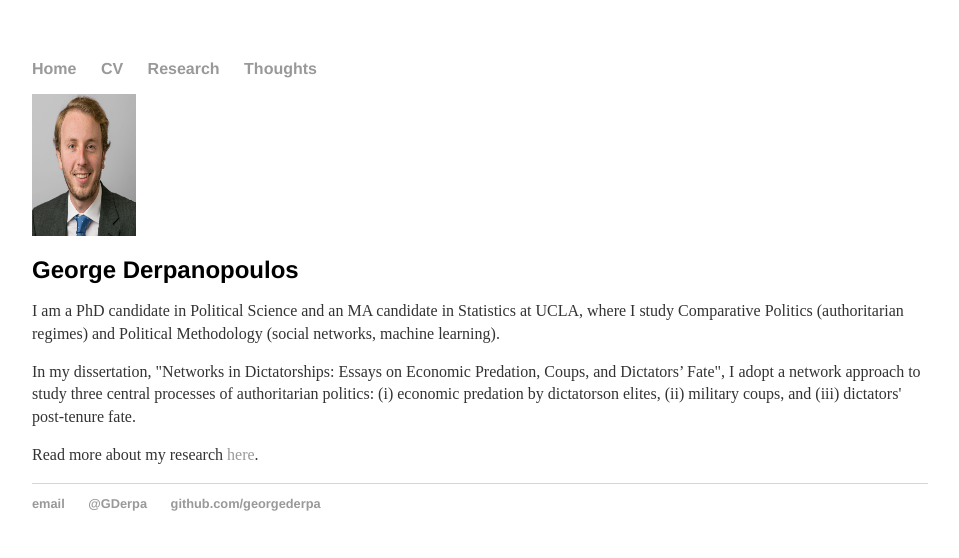
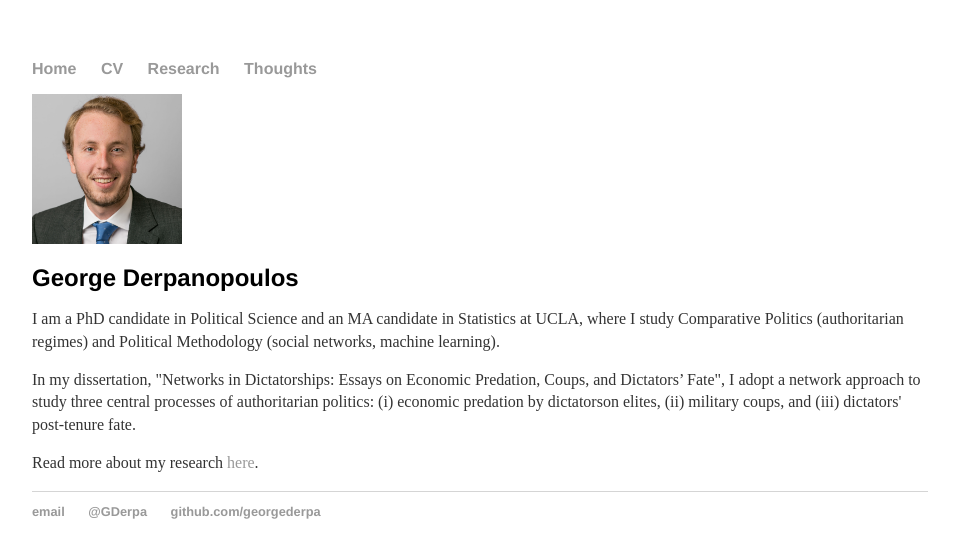
Before and after one commit to georgederpa/georgederpa, a Jekyll site: the page built from index.html, in a window 1280 px wide. Shown: the top 558 px of the page, without its empty margins (160-1119 px from the left). Built offline with Jekyll 4.4.1, drawn with Linux system fonts in a browser that asks for light colours.

Commit message:
Update default.html

```diff
--- a/_layouts/default.html
+++ b/_layouts/default.html
@@ -14,7 +14,7 @@
 	        		<li><a href="/thoughts">Thoughts</a></li>
 	    		</ul>
 			</nav>
-			<img src="/assets/Potrait_Formal_Square.jpg" width="104" height="142">
+			<img src="/assets/Potrait_Formal_Square.jpg" width="150" height="150">
 			<div class="container">
 
 			{{ content }}
```
